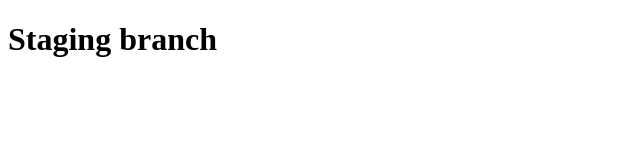
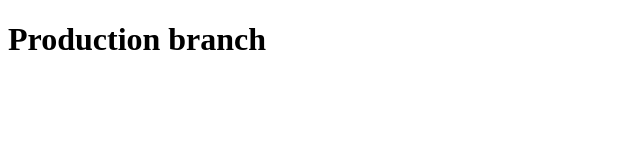
Before and after one commit to NeetaNA/GitTest, a plain HTML site: page HTML/index.html in a window 1280 px wide. Shown: the whole page, without its empty margins (0-640 px from the left). Drawn offline with Linux system fonts and the light colour scheme.

Commit message:
Updating HTML message for Production file

```diff
--- a/HTML/index.html
+++ b/HTML/index.html
@@ -5,6 +5,6 @@
     <title>Title</title>
 </head>
 <body>
-<h1>Staging branch</h1>
+<h1>Production branch</h1>
 </body>
 </html>
```
